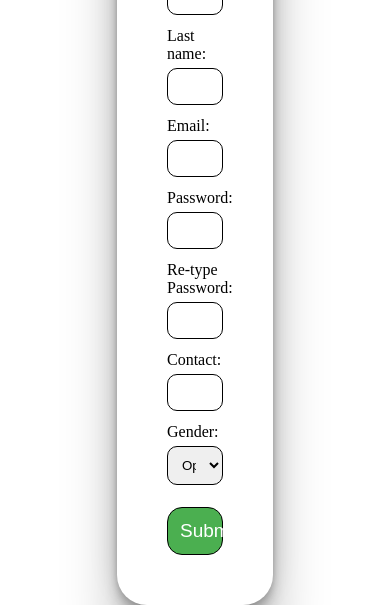
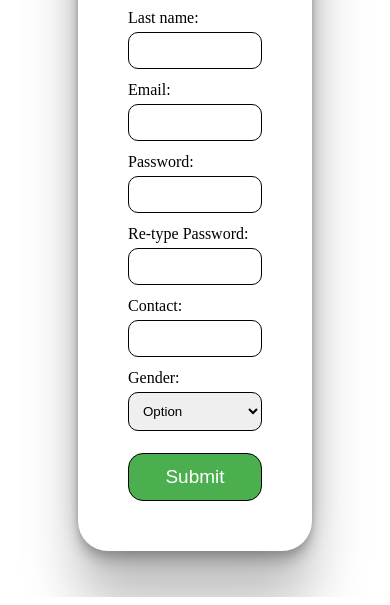
Before and after one commit to Developer-fattah/Registration-Form-, a plain HTML site: page index.html in a window 390 px wide. Shown: the part 247-852 px from the top of the page. Drawn offline with Linux system fonts and the light colour scheme.

Commit message:
added media queries

```diff
--- a/style.css
+++ b/style.css
@@ -51,3 +51,18 @@ button{
     border-radius: 15px;
     transition: 0.7s;
 }
+@media screen and (max-width: 600px) {
+    form {
+      width: 100%;
+    }
+  }
+  @media screen and (max-width: 768px) {
+    form {
+      width: 80%;
+    }
+  }
+  @media screen and (max-width: 992px) {
+    form {
+      width: 60%;
+    }
+  }
```
